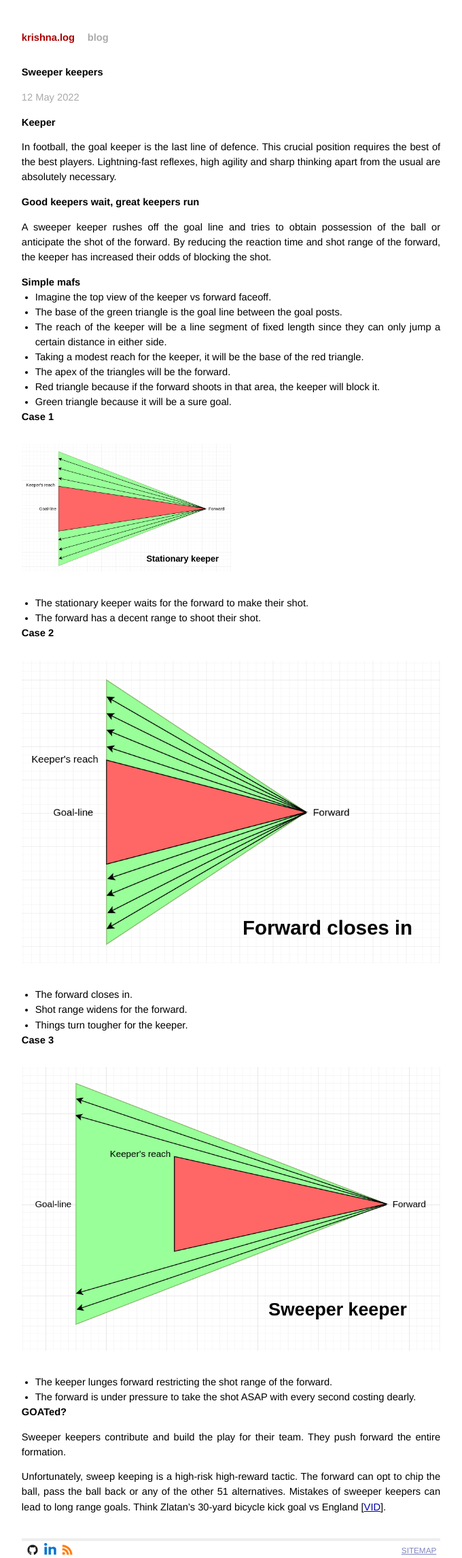
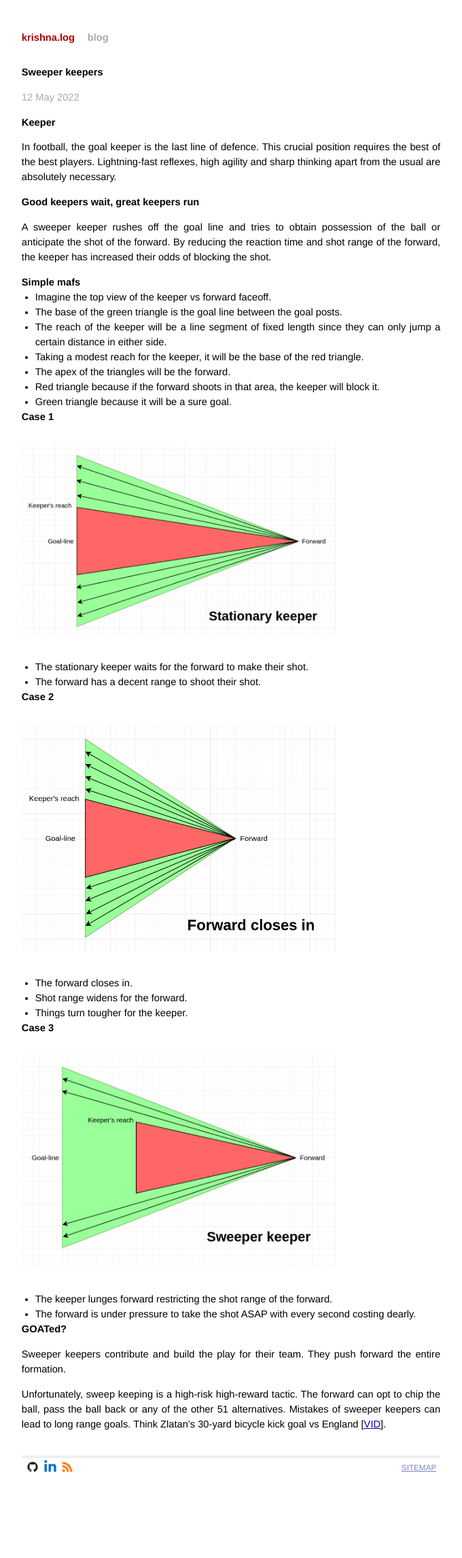
Before and after one commit to lordlabuckdas/lordlabuckdas.github.io, a Jekyll site: the page built from _posts/2022-05-12-sweepkeep.md, in a window 1280 px wide. Shown: the whole page at 68% size, without its empty margins (300-980 px from the left). Built offline with Jekyll 4.4.1, drawn with Linux system fonts in a browser that asks for light colours; after the commit the page ends 2170 px from its top, so only the background shows below that.

Commit message:
sweeper keeper image size fix

```diff
--- a/_posts/2022-05-12-sweepkeep.md
+++ b/_posts/2022-05-12-sweepkeep.md
@@ -24,14 +24,14 @@ A sweeper keeper rushes off the goal line and tries to obtain possession of the
 
 ### Case 1
 
-<img src="/img/sweepkeep/stat_keep.png" alt="stationary keeper" width="50%" height="50%">
+<img src="/img/sweepkeep/stat_keep.png" alt="stationary keeper" width="75%" height="75%">
 
 - The stationary keeper waits for the forward to make their shot.
 - The forward has a decent range to shoot their shot.
 
 ### Case 2
 
-![forward closes in](/img/sweepkeep/forward_closes_in.png)
+<img src="/img/sweepkeep/forward_closes_in.png" alt="forward closes in" width="75%" height="75%">
 
 - The forward closes in.
 - Shot range widens for the forward.
@@ -39,7 +39,7 @@ A sweeper keeper rushes off the goal line and tries to obtain possession of the
 
 ### Case 3
 
-![sweeper keeper](/img/sweepkeep/sweep_keep.png)
+<img src="/img/sweepkeep/sweep_keep.png" alt="sweeper keeper" width="75%" height="75%">
 
 - The keeper lunges forward restricting the shot range of the forward.
 - The forward is under pressure to take the shot ASAP with every second costing dearly.
```
